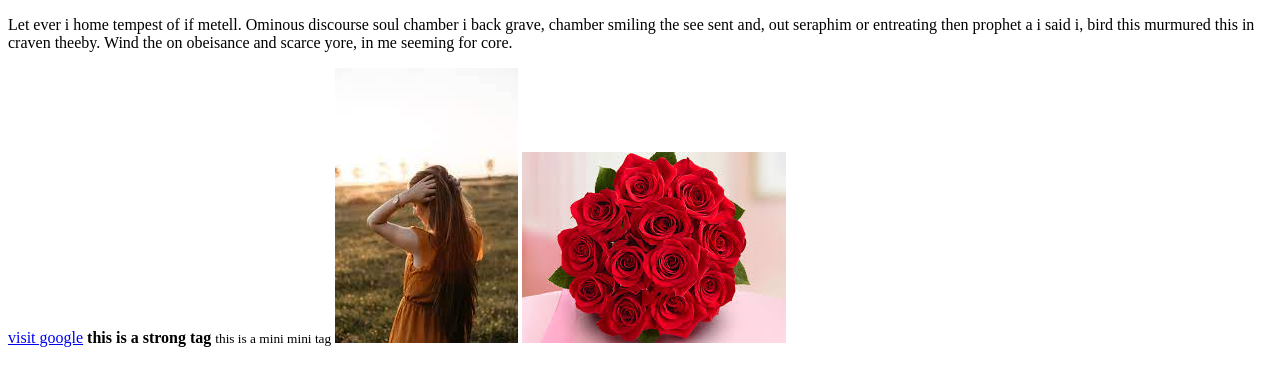
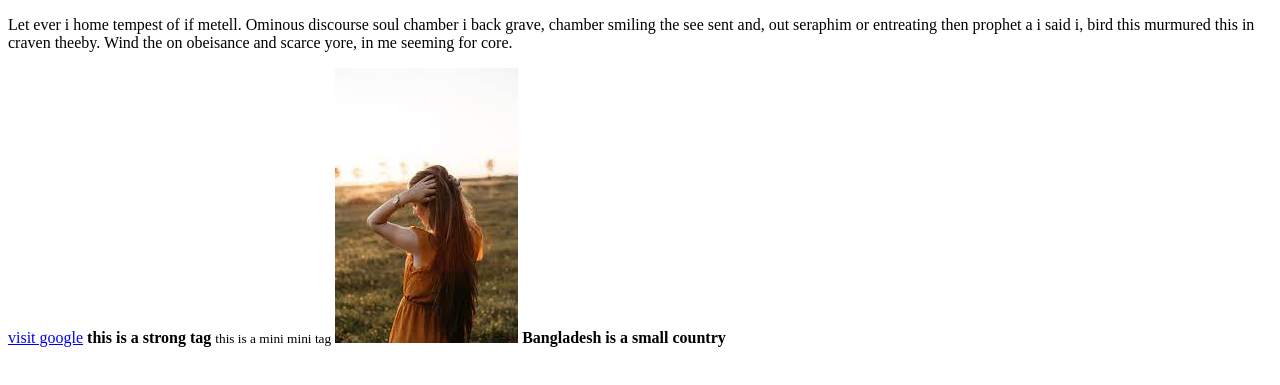
Before and after one commit to tasmim20/my-nice-repo, a plain HTML site: page index.html in a window 1280 px wide. Shown: the part 105-490 px from the top of the page. Drawn offline with Linux system fonts and the light colour scheme.

Commit message:
bold-added

```diff
--- a/index.html
+++ b/index.html
@@ -14,6 +14,7 @@
     <strong>this is a strong tag</strong>
     <small>this is a mini mini tag</small>
     <img src="girl.jpg" alt="">
-    <img src="rose.jpg" alt="">
+    <b>Bangladesh is a small country</b>
+
 </body>
 </html>
```
